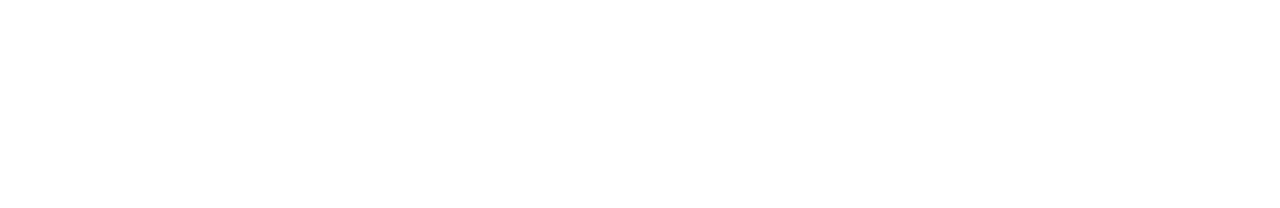
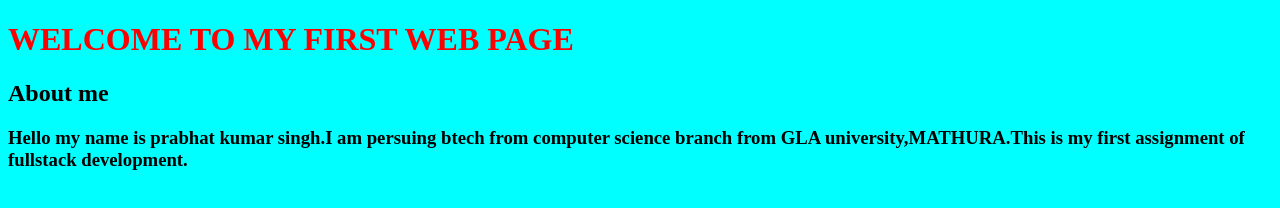
Before and after one commit to prabhat34/Fullstack-1, a plain HTML site: page index.html in a window 1280 px wide. Drawn offline with Linux system fonts and the light colour scheme.

Commit message:
text and color added

```diff
--- a/index.html
+++ b/index.html
@@ -5,7 +5,9 @@
     <meta name="viewport" content="width=device-width, initial-scale=1.0">
     <title>My first web page </title>
 </head>
-<body>
-
+<body style="background-color: aqua;">
+    <h1 style="color: red;">WELCOME TO MY FIRST WEB PAGE </h1>
+    <h2>About me</h2>
+    <h3>Hello my name is prabhat kumar singh.I am persuing btech from computer science branch from GLA university,MATHURA.This is my first assignment of fullstack development. </h3>
 </body>
 </html>
```
